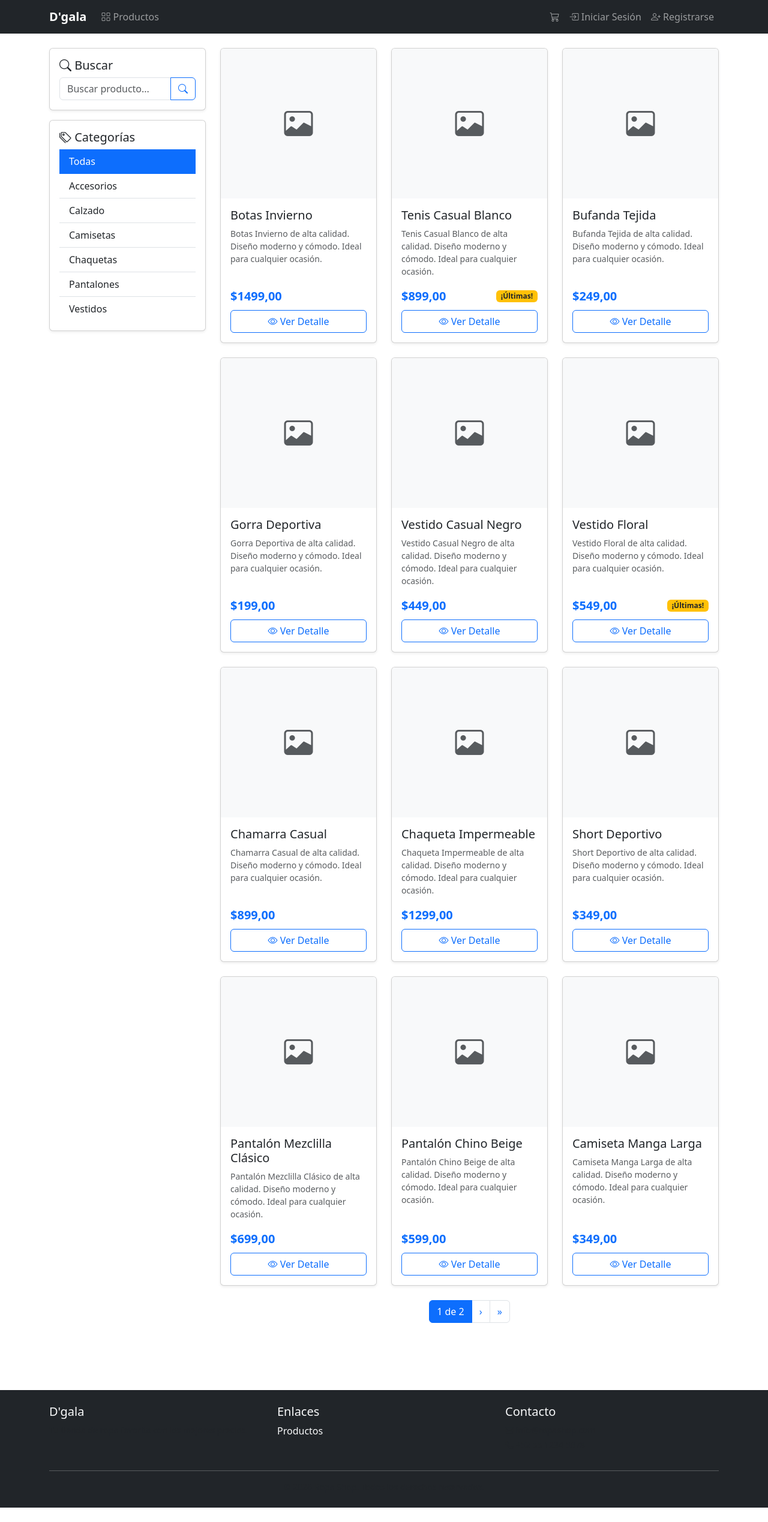
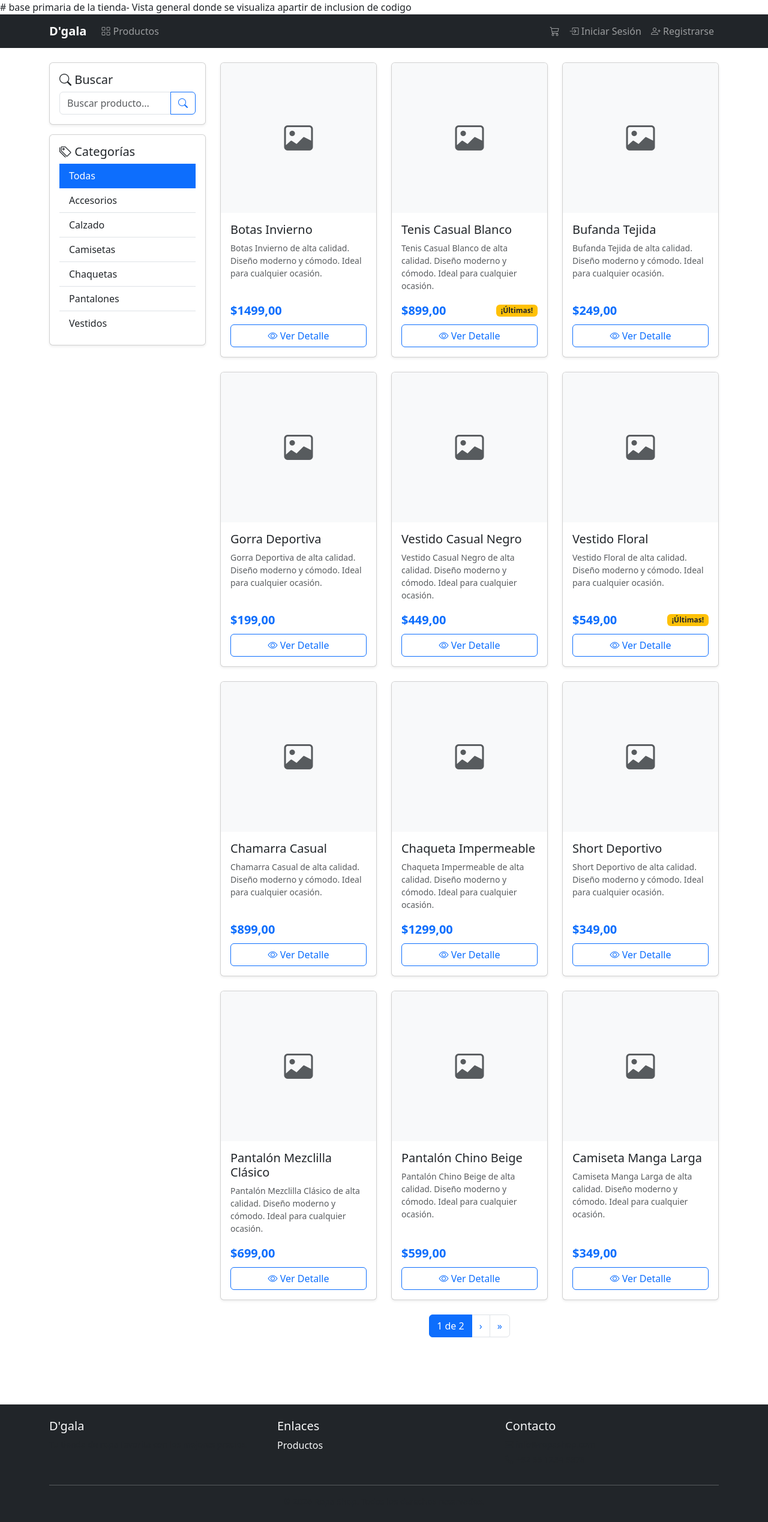
Before and after one commit to Azxino/ecommerce_django, a Django app: page /productos/ in a window 1280 px wide. Shown: the whole page at 60% size. Before the commit the page ends 2514 px from the top, so only its background shows below. Run offline with Django 5.2, Linux system fonts and the light colour scheme; data comes from the database, SQL or seed files in the repository; some libraries are stand-ins or nearby versions.

Commit message:
Base de la tienda D'gala

```diff
--- a/templates/base.html
+++ b/templates/base.html
@@ -11,6 +11,7 @@
     {% block extra_css %}{% endblock %}
 </head>
 <body>
+    # base primaria de la tienda- Vista general donde se visualiza apartir de inclusion de codigo
     <nav class="navbar navbar-expand-lg navbar-dark bg-dark">
         <div class="container">
             <a class="navbar-brand fw-bold" href="/">
--- a/templates/products/product_list.html
+++ b/templates/products/product_list.html
@@ -1,5 +1,5 @@
 {% extends 'base.html' %}
-# prtoducto lista en la vista del cliente
+# producto lista en la vista del cliente
 {% load static %}
 
 {% block title %}Productos - Ropa Shop{% endblock %}
```
